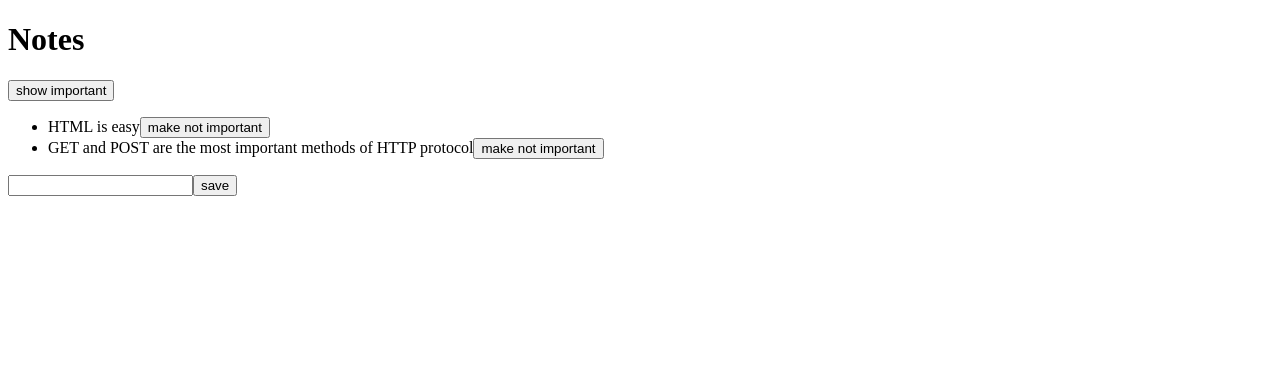
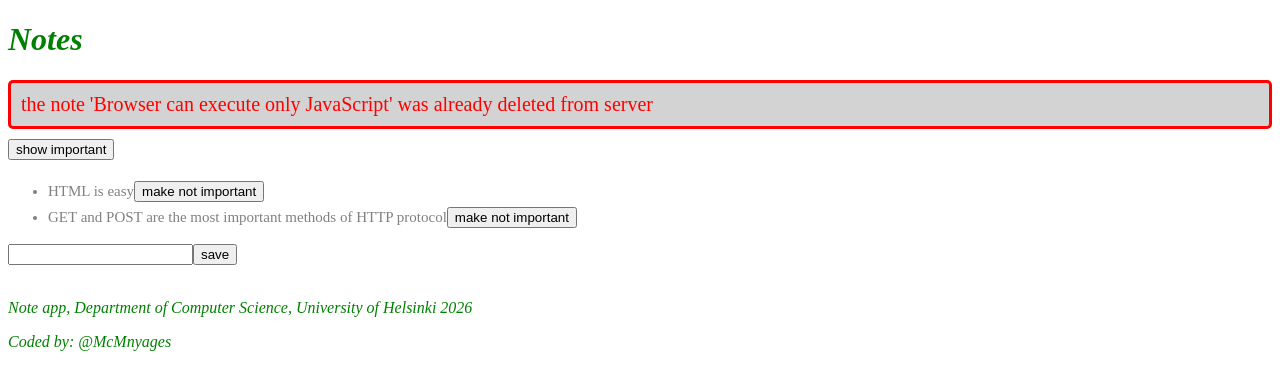
Before and after one commit to mcmnyages/fullstackopen, a React (Vite) app in the folder part2/notes/: page / in a window 1280 px wide. Both pictures are taken after a click on the button "make important". Shown: the top 390 px of the page. Built offline with nearby package versions, Linux system fonts and the light colour scheme; no server answers; data requests are answered from the project's data file.

Commit message:
feat: add Notification and Footer components, enhance error handling in notes app

```diff
--- a/part2/notes/src/App.jsx
+++ b/part2/notes/src/App.jsx
@@ -1,12 +1,15 @@
 import { useState,useEffect } from 'react'
 import noteService from './services/notes'
 import Note from './components/Note'
+import Notification from './components/Notification'
+import Footer from './components/Footer'
 
 
 const App = () => {
   const [notes, setNotes] = useState([])
   const [newNote, setNewNote] = useState('')
   const [showAll, setShowAll] = useState(true)
+  const [errorMessage, setErrorMessage] = useState(null)
 
   useEffect(() => {
     noteService
@@ -42,7 +45,10 @@
    .then(returnedNotes=>{
     setNotes(notes.map(note=>note.id===id?returnedNotes:note))
    }).catch(error=>{
-    alert(`the note '${note.content}' was already deleted from server`)
+    setErrorMessage(`the note '${note.content}' was already deleted from server`)
+    setTimeout(()=>{
+      setErrorMessage(null)
+    },5000)
     setNotes(notes.filter(n=>n.id!==id))
    })
 }
@@ -53,6 +59,7 @@
   return (
     <div>
       <h1>Notes</h1>
+       <Notification message={errorMessage} />
       <div>
         <button onClick={() => setShowAll(!showAll)}>
           show {showAll ? 'important' : 'all'}
@@ -70,6 +77,7 @@
         <input value={newNote} onChange={handleNoteChange} />
         <button type="submit">save</button>
       </form>
+      <Footer/>
     </div>
   )
 }
--- a/part2/notes/src/components/Footer.jsx
+++ b/part2/notes/src/components/Footer.jsx
@@ -0,0 +1,18 @@
+const Footer = () => {
+  const footerStyle = {
+    color: 'green',
+    fontStyle: 'italic'
+  }
+
+  return (
+    <div style={footerStyle}>
+      <br />
+      <p>
+        Note app, Department of Computer Science, University of Helsinki 2026
+      </p>
+     <p>Coded by: @McMnyages</p>
+    </div>
+  )
+}
+
+export default Footer
--- a/part2/notes/src/components/Note.jsx
+++ b/part2/notes/src/components/Note.jsx
@@ -2,7 +2,7 @@
   const label = note.important
     ? 'make not important' : 'make important';
   return (
-    <li>
+    <li className='note' >
       {note.content}
       <button onClick={toggleImportance}>{label}</button>
     </li>
--- a/part2/notes/src/components/Notification.jsx
+++ b/part2/notes/src/components/Notification.jsx
@@ -0,0 +1,13 @@
+const Notification = ({ message }) => {
+  if (message === null) {
+    return null
+  }
+
+  return (
+    <div className="error">
+      {message}
+    </div>
+  )
+}
+
+export default Notification
--- a/part2/notes/src/index.css
+++ b/part2/notes/src/index.css
@@ -0,0 +1,20 @@
+h1{
+    color: green;
+    font-style: italic;
+}
+
+.note {
+  color: grey;
+  padding-top: 5px;
+  font-size: 15px;
+}
+
+.error {
+  color: red;
+  background: lightgrey;
+  font-size: 20px;
+  border-style: solid;
+  border-radius: 5px;
+  padding: 10px;
+  margin-bottom: 10px;
+}
--- a/part2/notes/src/main.jsx
+++ b/part2/notes/src/main.jsx
@@ -1,4 +1,5 @@
 import ReactDOM from "react-dom/client";
 import App from "./App";
+import './index.css'
 
 ReactDOM.createRoot(document.getElementById("root")).render(<App />);
```
